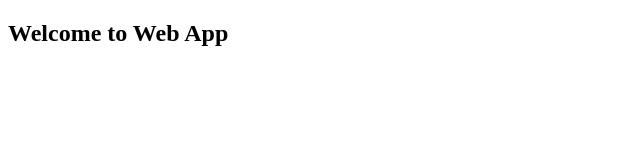
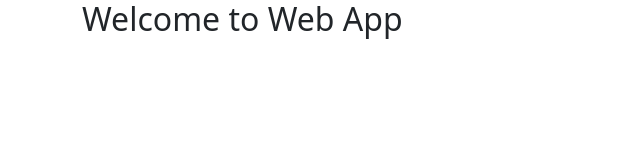
Before and after one commit to anastasemuvandi/webapplication, a plain HTML site: page index.html in a window 1280 px wide. Shown: the whole page, without its empty margins (0-640 px from the left). Drawn offline with nearby package versions, Linux system fonts and the light colour scheme.

Commit message:
Bootstrap is added

```diff
--- a/index.html
+++ b/index.html
@@ -2,8 +2,11 @@
 <html>
     <head>
         <title>Web App</title>
+        <link href="https://cdn.jsdelivr.net/npm/bootstrap@5.0.2/dist/css/bootstrap.min.css" rel="stylesheet" integrity="sha384-EVSTQN3/azprG1Anm3QDgpJLIm9Nao0Yz1ztcQTwFspd3yD65VohhpuuCOmLASjC" crossorigin="anonymous">
     </head>
     <body>
-        <h2>Welcome to Web App</h2>
+        <div class="container">
+            <h2>Welcome to Web App</h2>
+        </div>
     </body>
 </html>
```
